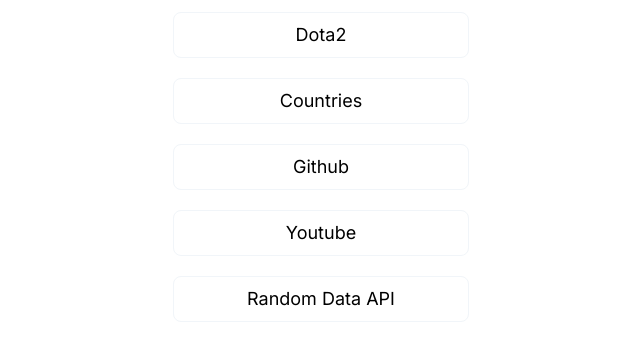
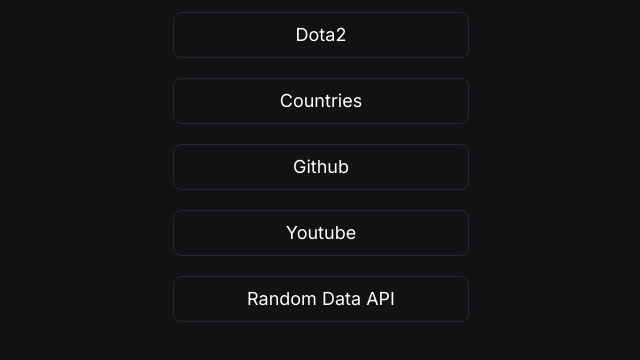
Before and after one commit to zsphinxyz/githubapi, a Next.js app: page / in a window 1280 px wide. Shown: the top 360 px of the page, without its empty margins (319-959 px from the left). Built offline with nearby package versions, Linux system fonts and the light colour scheme.

Commit message:
fix dark mode again

```diff
--- a/app/layout.tsx
+++ b/app/layout.tsx
@@ -20,8 +20,8 @@
         <body className={`${inter.className} flex flex-col min-h-screen justify-between`}>
           <ThemeProvider
             attribute='class'
-            defaultTheme='system'
-            enableSystem
+            defaultTheme='dark'
+            enableSystem={true}
             disableTransitionOnChange
           >
             <div className="">
```
